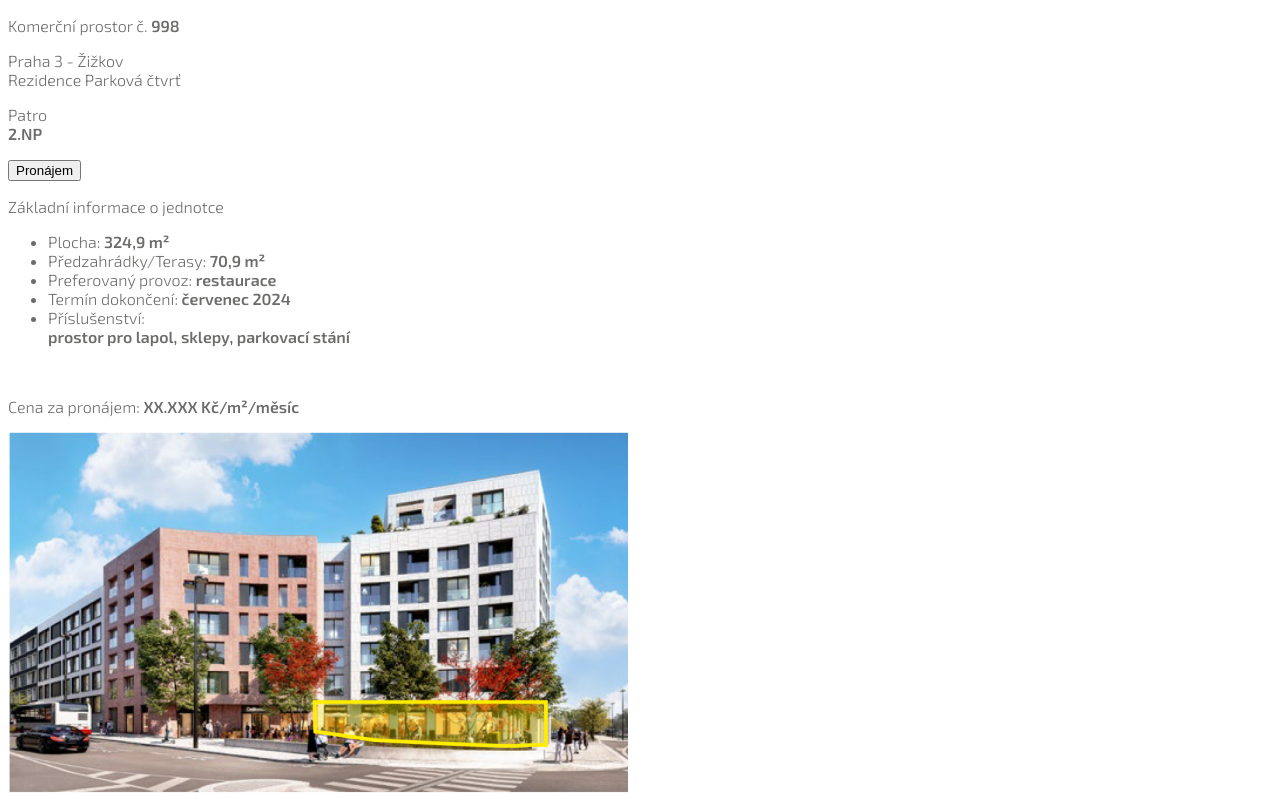
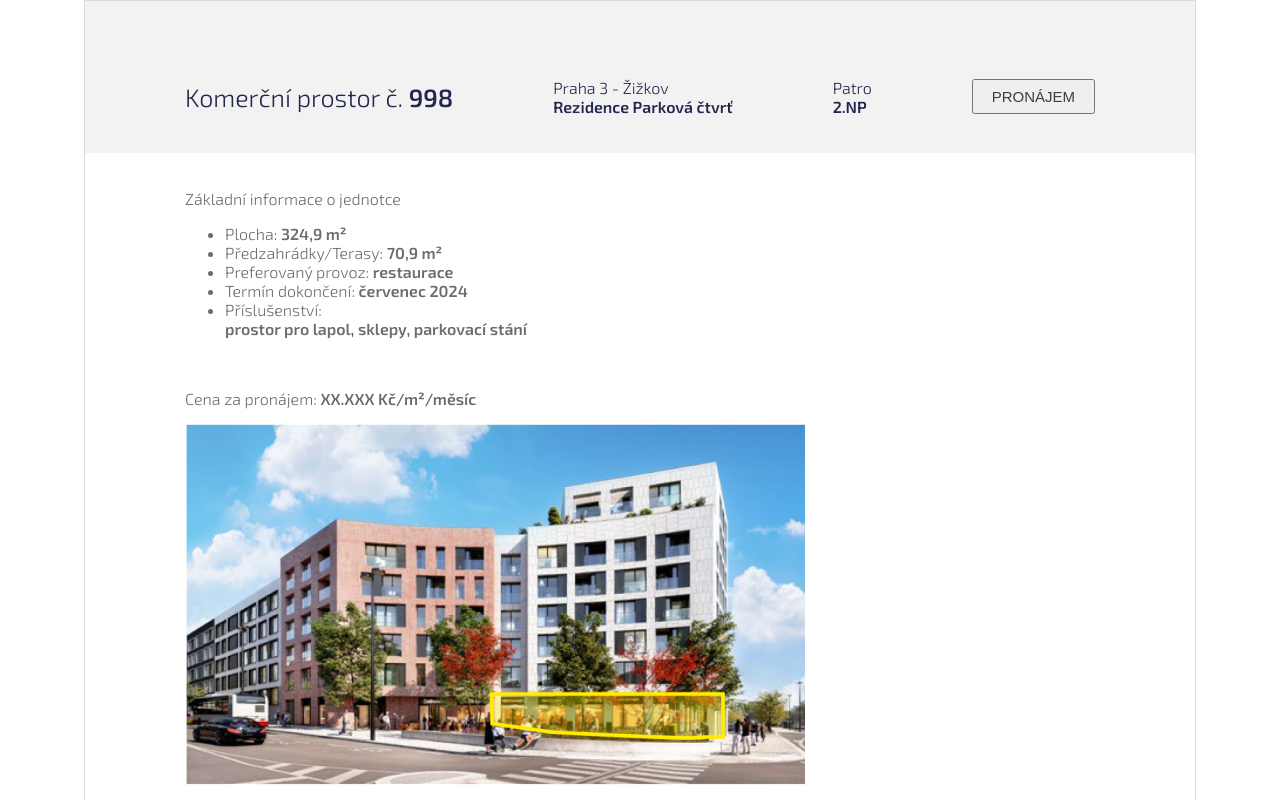
Before and after one commit to pokornajohana/central_group, a plain HTML site: page index.html in a window 1280 px wide. Shown: the top 800 px of the page. Drawn offline with Linux system fonts and the light colour scheme.

Commit message:
first section - font, color, position

```diff
--- a/index.html
+++ b/index.html
@@ -20,8 +20,8 @@
   <body>
     <main>
       <section class="first_section_info">
-        <p>Komerční prostor č. <strong>998</strong></p>
-        <p>Praha 3 - Žižkov <br />Rezidence Parková čtvrť</p>
+        <h1>Komerční prostor č. <strong>998</strong></h1>
+        <p>Praha 3 - Žižkov <br /><strong>Rezidence Parková čtvrť</strong></p>
         <p>
           Patro
           <br />
--- a/style.css
+++ b/style.css
@@ -1,9 +1,47 @@
 body {
+  display: flex;
+  flex-direction: column;
+  align-items: center;
   font-family: 'Exo 2', sans-serif;
   font-weight: 300;
   color: #6c6c6b;
+  margin: 0;
 }
 
 main {
+  border: solid 1px #dadada;
   max-width: 1110px;
 }
+
+section {
+  padding: 20px 100px 20px 100px;
+}
+
+.first_section_info {
+  background-color: #f2f2f2;
+  height: 30%;
+  padding: 60px 100px 20px 100px;
+  display: flex;
+  justify-content: space-between;
+  align-items: center;
+  color: #23264d;
+}
+
+h1 {
+  font-weight: 300;
+  font-size: 25px;
+}
+
+.first_content p {
+  font-size: 15px;
+}
+
+.to_rent {
+  height: 35px;
+  padding: 0 18px;
+  font-size: 15px;
+  text-transform: uppercase;
+  color: #3e3e3e;
+}
+
+.second_section_detail {}
```
